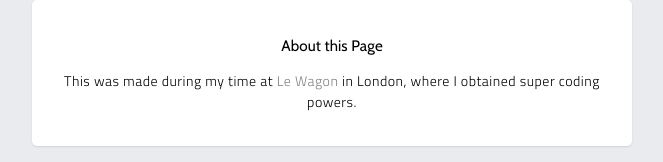
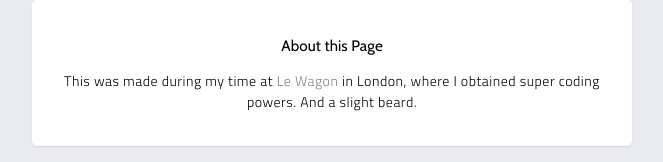
Before and after one commit to tbrack93/profile, a plain HTML site: page index.html in a window 1280 px wide. Shown: the part 1427-1589 px from the top of the page, without its empty margins (308-971 px from the left). Drawn offline with nearby package versions, Linux system fonts and the light colour scheme.

Commit message:
make my profile prettier

```diff
--- a/index.html
+++ b/index.html
@@ -54,7 +54,7 @@
     </div>
     <div class="card text-center">
       <h3> About this Page </h3>
-      <p> This was made during my time at <a href="www.lewagon.com" target="_blank">Le Wagon</a> in London, where I obtained super coding powers.</p>
+      <p> This was made during my time at <a href="www.lewagon.com" target="_blank">Le Wagon</a> in London, where I obtained super coding powers. And a slight beard.</p>
     </div>
   </div>
 </body>
```
